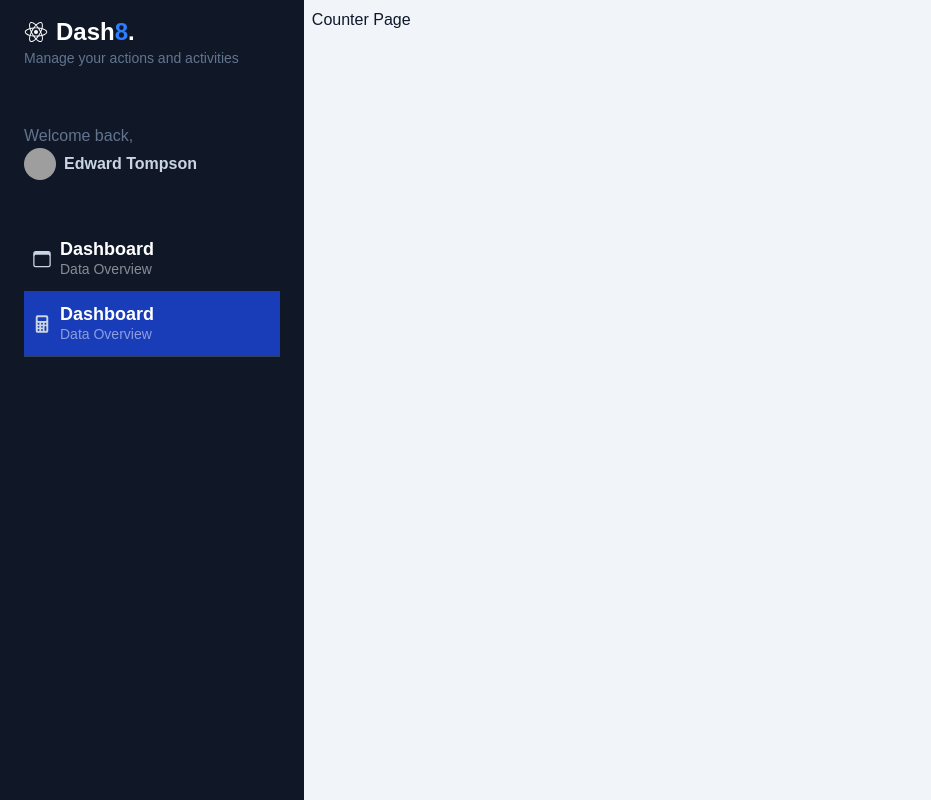
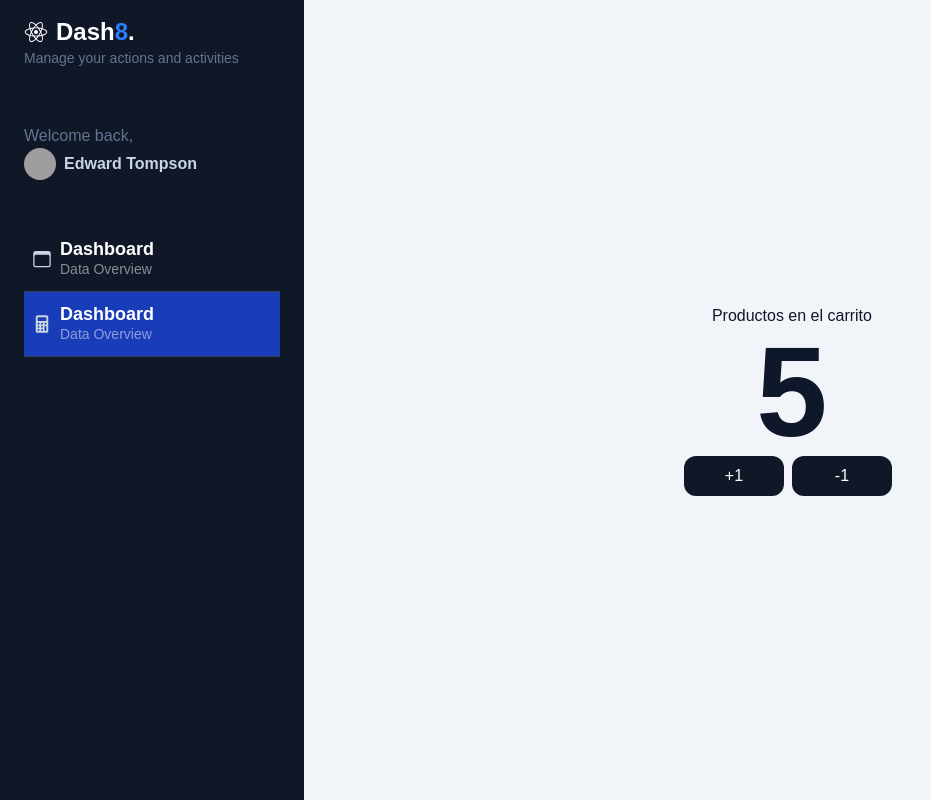
Before and after one commit to jespejo-run-dev/dashboard-nextJs, a Next.js app: page /dashboard/counter in a window 1280 px wide. Shown: the whole page, without its empty margins (0-931 px from the left). Built offline with nearby package versions, Linux system fonts and the light colour scheme; grey boxes are pictures that could not be loaded.

Commit message:
Counter manejo de estados - useState

```diff
--- a/src/app/dashboard/counter/page.tsx
+++ b/src/app/dashboard/counter/page.tsx
@@ -1,8 +1,34 @@
+'use client'
+
+import { Metadata } from "next";
+import { useState } from "react";
+
+
+export const metadata:Metadata = {
+  title: 'Counter',
+  description: 'Counter Page',
+};
 
 export default function CounterPage() {
+
+  const [counter, setCounter] = useState(5);
+
+
   return (
-    <div>
-      <h1>Counter Page</h1>
+    <div className="flex flex-col items-center justify-center h-full w-full">
+      <span>Productos en el carrito</span>
+      <span className="text-9xl font-bold">{counter}</span>
+
+      <div className="flex">
+        <button onClick={() => setCounter(counter + 1)}
+                className="flex items-center justify-center rounded-xl bg-gray-900 text-white hover:bg-gray-600 transition-all w-[100px] mr-2 p-2 cursor-pointer">
+          +1
+        </button>
+        <button onClick={() => setCounter(counter - 1)}
+                className="flex items-center justify-center rounded-xl bg-gray-900 text-white hover:bg-gray-600 transition-all w-[100px] mr-2 p-2 cursor-pointer">
+          -1
+        </button>
+      </div>
     </div>
   );
 }
```
